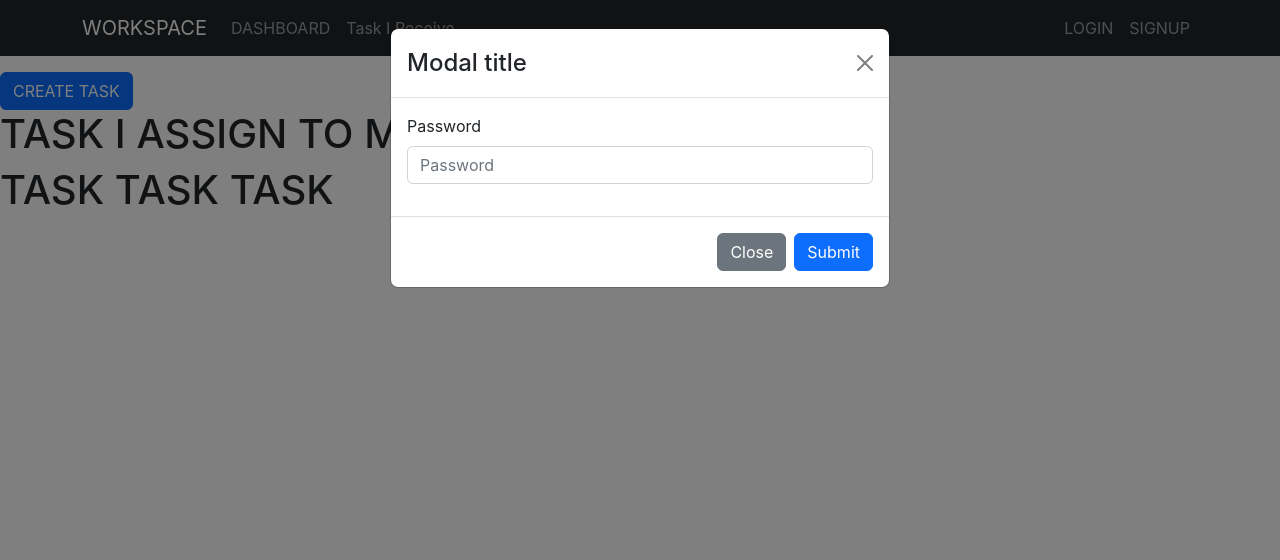
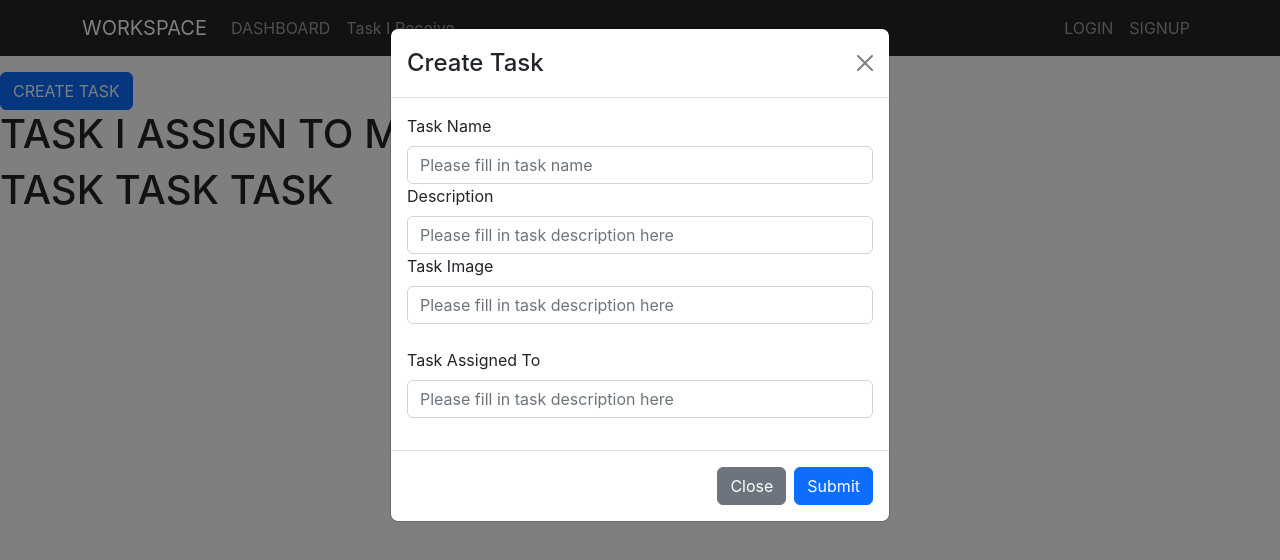
Before and after one commit to shihaio/workspaceFE, a React (Create React App) app: page / in a window 1280 px wide. Both pictures are taken after a click on the button "CREATE TASK". Shown: the top 560 px of the page. Built offline with nearby package versions, Linux system fonts and the light colour scheme.

Commit message:
created update User Task

```diff
--- a/src/components/CreateTaskModal.js
+++ b/src/components/CreateTaskModal.js
@@ -1,17 +1,24 @@
 import React from 'react'
-import { useState } from 'react'
+import { useState, useContext } from 'react'
 import { Form } from 'react-bootstrap'
 import Modal from 'react-bootstrap/Modal'
 import Button from 'react-bootstrap/Button'
+import axiosInstance from '../axios'
+import { useNavigate, Link } from 'react-router-dom'
+import AuthContext from '../context/AuthProvider'
+import axios from 'axios'
 
 function CreateTaskModal({ show, setShow }) {
+  const navigate = useNavigate()
+  const { auth } = useContext(AuthContext)
+  const userId = auth?.userId
+
   const handleClose = () => setShow(false)
   const handleShow = () => setShow(true)
   const [formData, setFormData] = useState({
     task_name: '',
     description: '',
     taskImgURL: '',
-    description: '',
     created_by_id: '',
     tasked_to_id: '',
   })
@@ -21,26 +28,90 @@ function CreateTaskModal({ show, setShow }) {
       [event.target.name]: event.target.value,
     })
   }
+  // const handleSubmit = async (event) => {
+  //   event.preventDefault()
+  //   console.log('=====================>formData', formData)
+  //   axiosInstance
+  //     .post('api/v1/task/new', {
+  //       task_name: formData.task_name,
+  //       description: formData.description,
+  //       taskImgURL: formData.taskImgURL,
+  //       tasked_to_id: 'leo@gmail.com',
+  //       created_by_id: userId,
+  //     })
+  //     .then((res) => {
+  //       console.log(
+  //         '===============> Success create tasj, res.data is:',
+  //         res.data
+  //       )
+  //
+  //     })
+  // }
   const handleSubmit = async (event) => {
     event.preventDefault()
-    console.log('=====================>formData', formData)
+    try {
+      const response = await axios.post(
+        'http://127.0.0.1:8000/api/v1/task/new',
+        {
+          task_name: formData.task_name,
+          description: formData.description,
+          taskImgURL: formData.taskImgURL,
+          tasked_to_id: formData.tasked_to_id,
+          created_by_id: userId,
+        }
+      )
+      console.log('Success')
+      setShow(false)
+      console.log(response.data)
+    } catch (error) {
+      console.log('fail')
+      return
+    }
   }
 
   return (
     <Modal show={show} onHide={handleClose} backdrop='static' keyboard={false}>
       <Modal.Header closeButton>
-        <Modal.Title>Modal title</Modal.Title>
+        <Modal.Title>Create Task</Modal.Title>
       </Modal.Header>
       <Modal.Body>
-        <Form.Group className='mb-3' controlId='formBasicPassword'>
-          <Form.Label>Password</Form.Label>
+        <Form.Group className='mb-3' controlId='formList'>
+          <Form.Label>Task Name</Form.Label>
           <Form.Control
             required
-            type='password'
-            placeholder='Password'
-            name='password'
+            type='text'
+            placeholder='Please fill in task name'
+            name='task_name'
             onChange={handleChange}
-            value={formData?.password || ''}
+            value={formData?.task_name || ''}
+          />
+          <Form.Label>Description</Form.Label>
+          <Form.Control
+            required
+            type='text'
+            placeholder='Please fill in task description here'
+            name='description'
+            onChange={handleChange}
+            value={formData?.description || ''}
+          />
+          <Form.Label>Task Image</Form.Label>
+          <Form.Control
+            required
+            type='text'
+            placeholder='Please fill in task description here'
+            name='taskImgURL'
+            onChange={handleChange}
+            value={formData?.taskImgURL || ''}
+          />
+          <br />
+          <Form.Label>Task Assigned To</Form.Label>
+          <Form.Control
+            required
+            type='text'
+            placeholder='Please fill in task description here'
+            name='tasked_to_id'
+            onChange={handleChange}
+            value={formData?.tasked_to_id || ''}
           />
         </Form.Group>
       </Modal.Body>
@@ -48,7 +119,7 @@ function CreateTaskModal({ show, setShow }) {
         <Button variant='secondary' onClick={handleClose}>
           Close
         </Button>
-        <Button variant='primary' onClick={handleClose} onClick={handleSubmit}>
+        <Button variant='primary' type='submit' onClick={handleSubmit}>
           Submit
         </Button>
       </Modal.Footer>
```
Also changed, not shown: src/components/TaskICreate.js (line endings or trailing spaces).
